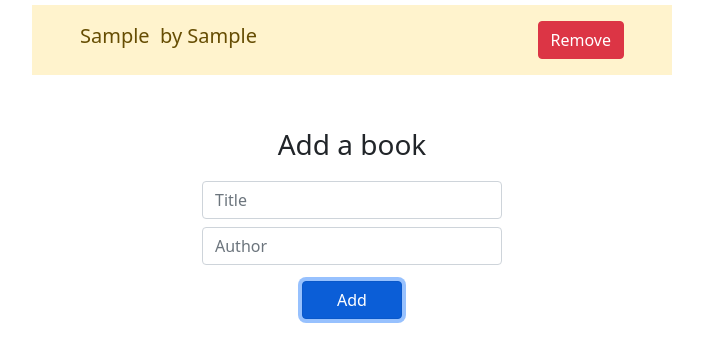
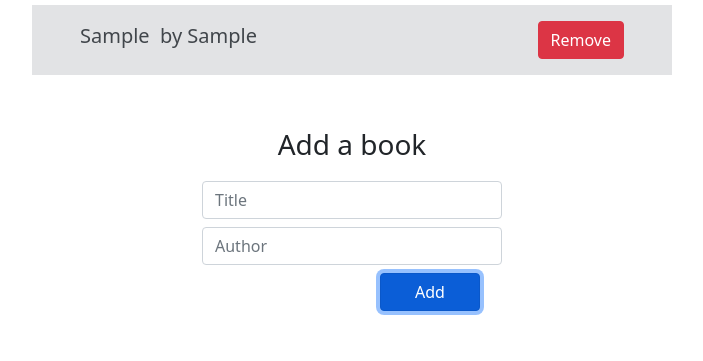
Before and after one commit to tacettinkustu/microverse-awesome-books, a plain HTML site: page index.html in a window 1280 px wide. Both pictures are taken after typing "Sample", "Sample" into the empty fields and a click on the button "Add". Shown: the part 147-508 px from the top of the page, without its empty margins (288-991 px from the left). Drawn offline with nearby package versions, Linux system fonts and the light colour scheme.

Commit message:
add changes to styles

```diff
--- a/index.html
+++ b/index.html
@@ -40,7 +40,7 @@
         <div class="input-container my-2 width-md">
           <input type="text" class="author form-control" placeholder="Author" />
         </div>
-        <button class="add my-2 btn btn-primary" type="submit">Add</button>
+        <button class="add btn btn-primary align-self-end" type="submit">Add</button>
       </form>
     </section>
     <script src="main.js"></script>
--- a/main.js
+++ b/main.js
@@ -50,7 +50,7 @@ UI.prototype.addBookToUI = function (newBook) {
     if (book.title === newBook.title) {
       if (index % 2 === 0) {
         bookList.innerHTML += `
-        <li class='book list-group-item-warning d-flex flex-row justify-content-between py-3'>
+        <li class='book list-group-item-secondary d-flex flex-row justify-content-between py-3'>
           <div class='d-flex flex-row ms-5'>
             <p class='book-title margin-sm fs-5'>${newBook.title}</p>
             <p class='book-author margin-sm fs-5'>&nbsp by ${newBook.author}</p>
@@ -60,7 +60,7 @@ UI.prototype.addBookToUI = function (newBook) {
         `;
       } else {
         bookList.innerHTML += `
-        <li class='book list-group-item-primary d-flex flex-row justify-content-between py-3'>
+        <li class='book list-group-item-light d-flex flex-row justify-content-between py-3'>
           <div class='d-flex flex-row ms-5'>
             <p class='book-title margin-sm fs-5'>${newBook.title}</p>
             <p class='book-author margin-sm fs-5'>&nbsp by ${newBook.author}</p>
--- a/style.css
+++ b/style.css
@@ -24,4 +24,5 @@ p {
 
 .add {
   width: 100px;
+  margin-right: 30%;
 }
```
